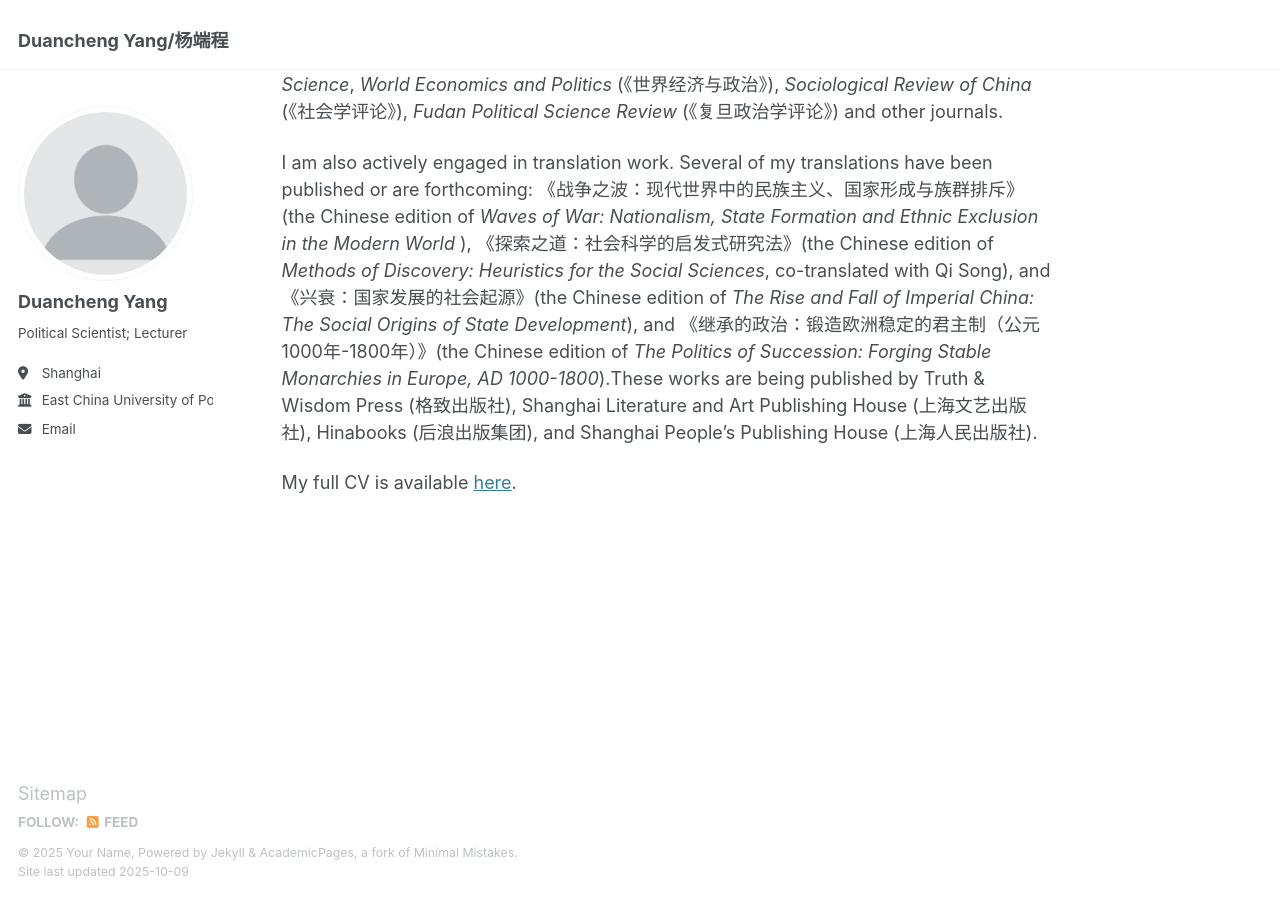
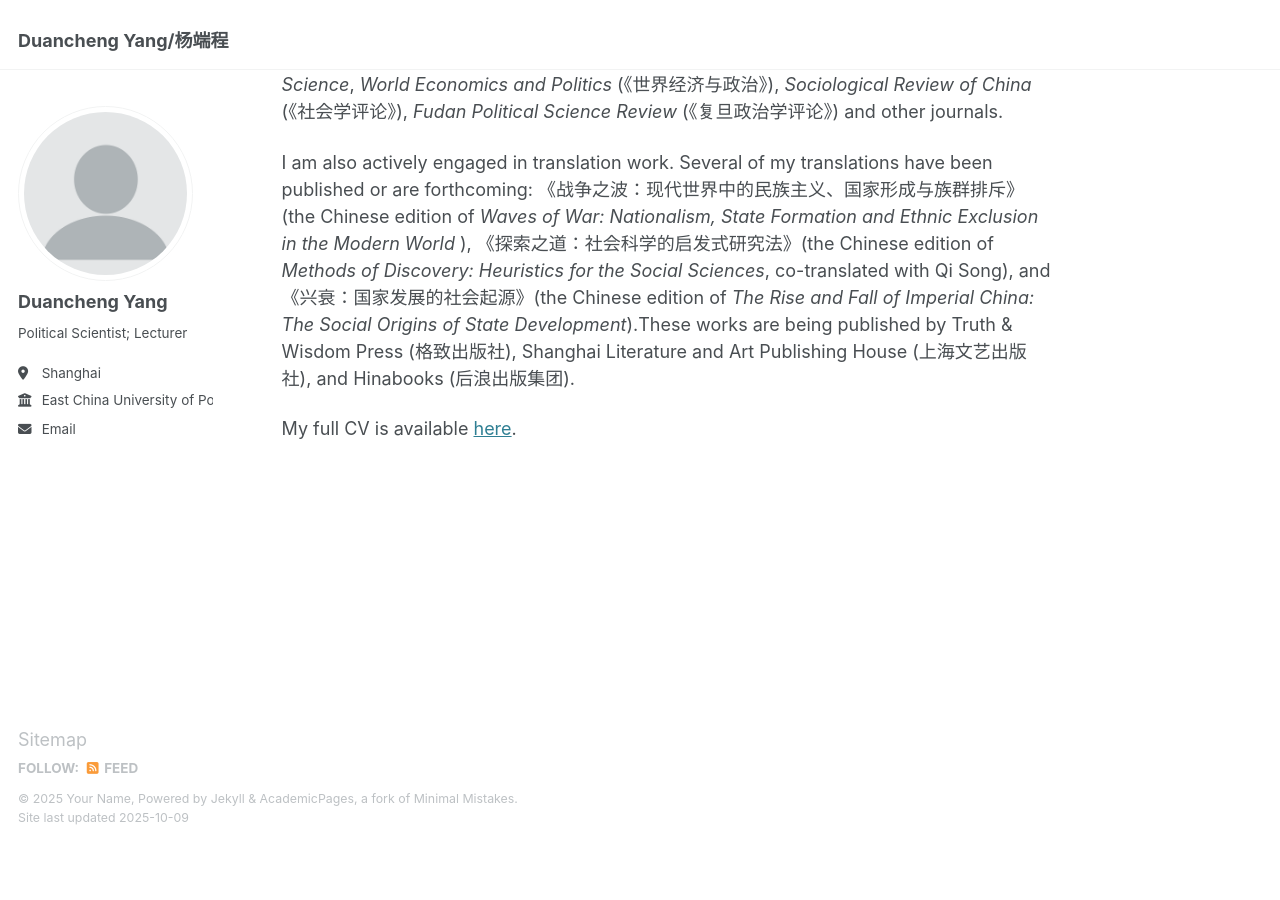
Before and after one commit to DCYeo/dcyeo.github.io, a Jekyll site: the page built from _pages/about.md, in a window 1280 px wide and 900 px high, scrolled down 670 px. Built offline with Jekyll 4.4.1, drawn with Linux system fonts in a browser that asks for light colours; after the commit the page ends 1516 px from its top, so only the background shows below that.

Commit message:
Update about.md

```diff
--- a/_pages/about.md
+++ b/_pages/about.md
@@ -20,6 +20,6 @@ My current teaching responsibilities include: 'Political Systems of Imperial Chi
 
 My work has appeared in peer-reviewed journals such as *Journal of Chinese Political Science*, *World Economics and Politics* (《世界经济与政治》), *Sociological Review of China* (《社会学评论》), *Fudan Political Science Review* (《复旦政治学评论》) and other journals.
 
-I am also actively engaged in translation work. Several of my translations have been published or are forthcoming: 《战争之波：现代世界中的民族主义、国家形成与族群排斥》(the Chinese edition of *Waves of War: Nationalism, State Formation and Ethnic Exclusion in the Modern World* ), 《探索之道：社会科学的启发式研究法》(the Chinese edition of *Methods of Discovery: Heuristics for the Social Sciences*, co-translated with Qi Song), and 《兴衰：国家发展的社会起源》(the Chinese edition of *The Rise and Fall of Imperial China: The Social Origins of State Development*), and 《继承的政治：锻造欧洲稳定的君主制（公元1000年-1800年）》(the Chinese edition of *The Politics of Succession: Forging Stable Monarchies in Europe, AD 1000-1800*).These works are being published by Truth & Wisdom Press (格致出版社), Shanghai Literature and Art Publishing House (上海文艺出版社), Hinabooks (后浪出版集团), and Shanghai People's Publishing House (上海人民出版社).
+I am also actively engaged in translation work. Several of my translations have been published or are forthcoming: 《战争之波：现代世界中的民族主义、国家形成与族群排斥》(the Chinese edition of *Waves of War: Nationalism, State Formation and Ethnic Exclusion in the Modern World* ), 《探索之道：社会科学的启发式研究法》(the Chinese edition of *Methods of Discovery: Heuristics for the Social Sciences*, co-translated with Qi Song), and 《兴衰：国家发展的社会起源》(the Chinese edition of *The Rise and Fall of Imperial China: The Social Origins of State Development*).These works are being published by Truth & Wisdom Press (格致出版社), Shanghai Literature and Art Publishing House (上海文艺出版社), and Hinabooks (后浪出版集团).
 
 My full CV is available [here]({{ site.baseurl }}/files/Duancheng_s_CV.pdf).
```
